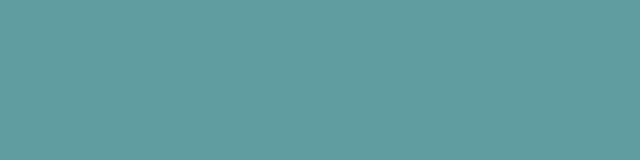
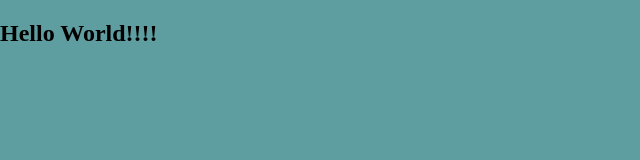
Before and after one commit to Shivatola/quote-generator, a plain HTML site: page index.html in a window 1280 px wide. Shown: the whole page, without its empty margins (0-640 px from the left). Drawn offline with Linux system fonts and the light colour scheme.

Commit message:
Added hello

```diff
--- a/index.html
+++ b/index.html
@@ -13,7 +13,7 @@
     <link rel="icon" type="image/png" href="files/car.jpg">
 </head>
 <body>
-
+    <h2>Hello World!!!!</h2>
     <!-- For scripting purpose -->
     <script src="script.js"></script>
 </body>
```
